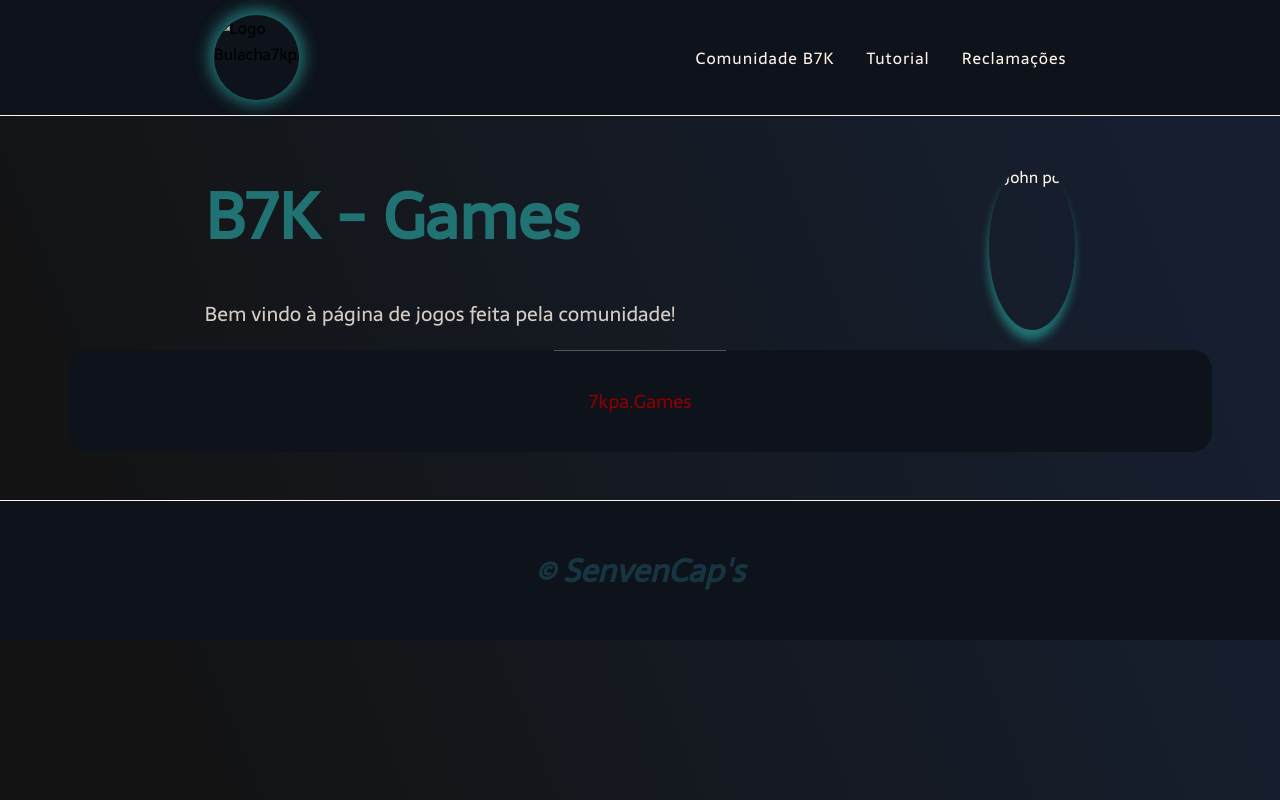
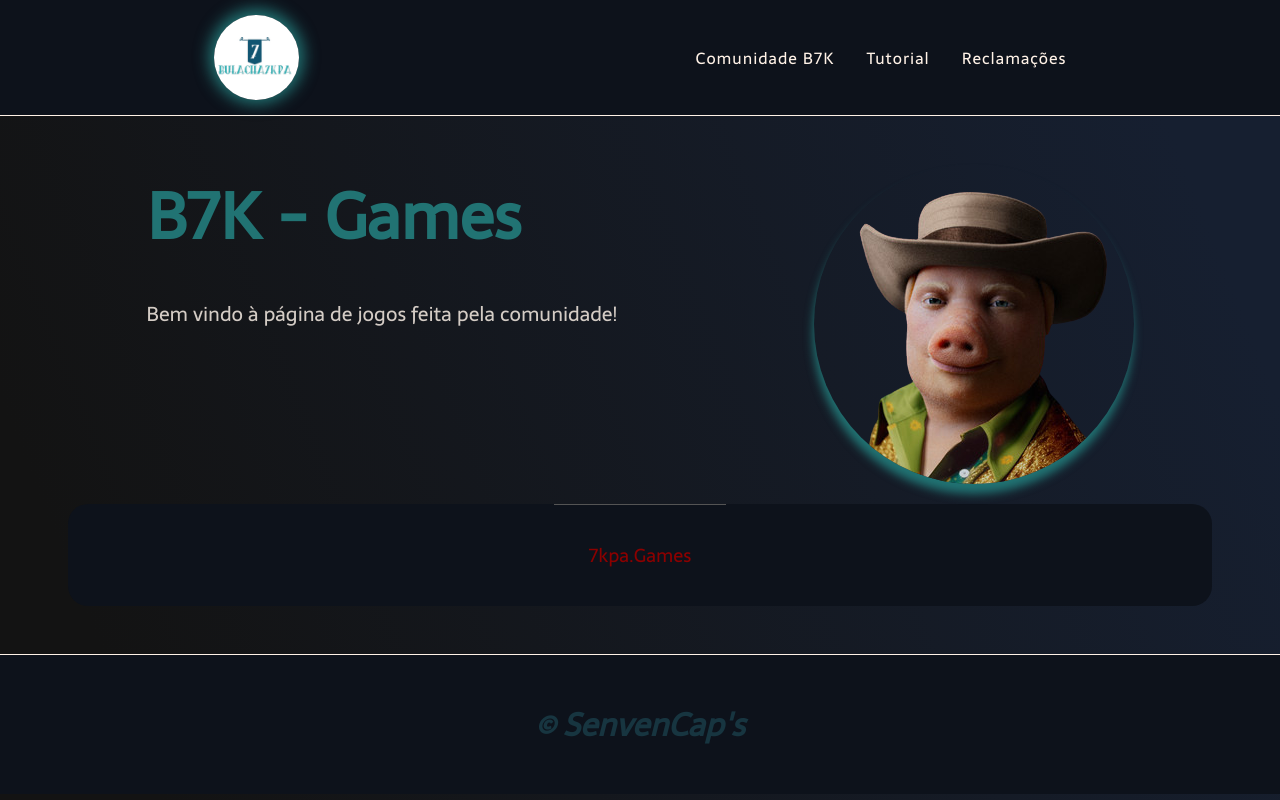
Before and after one commit to Bulacha-7kpa/Jogoshtml, a plain HTML site: page site.html in a window 1280 px wide. Drawn offline with Linux system fonts and the light colour scheme.

Commit message:
site.html

```diff
--- a/site.html
+++ b/site.html
@@ -8,7 +8,7 @@
 </head>
 <body>
     <header class="cabecalho">
-        <img src="Imagens/logo B7K.jpg" alt="Logo Bulacha7kpa" class="img-logo" style="width: 85px; height: 85px; border-radius: 50px; box-shadow: 0px -1px 15px 5px #217373;">
+        <img src="logo B7K.jpg" alt="Logo Bulacha7kpa" class="img-logo" style="width: 85px; height: 85px; border-radius: 50px; box-shadow: 0px -1px 15px 5px #217373;">
         <nav class="links">
             <a href="#" class="link-item">Comunidade B7K</a>
             <a href="#" class="link-item">Tutorial</a>
@@ -21,7 +21,7 @@
                 <h1 class="apresentacao-titulo">B7K - Games</h1>
                 <h2 class="apresentacao-subtitulo">Bem vindo à página de jogos feita pela comunidade!</h2>
             </div>
-            <img src="Imagens/john pok site.png" alt="John pork" style="border-radius: 50%; box-shadow: -1px 10px 10px #217373;">
+            <img src="john pok site.png" alt="John pork" style="border-radius: 50%; box-shadow: -1px 10px 10px #217373;">
         </section>
         <section class="area-jogos">
             <h3 style="color: darkred;">7kpa.Games</h3>
```
